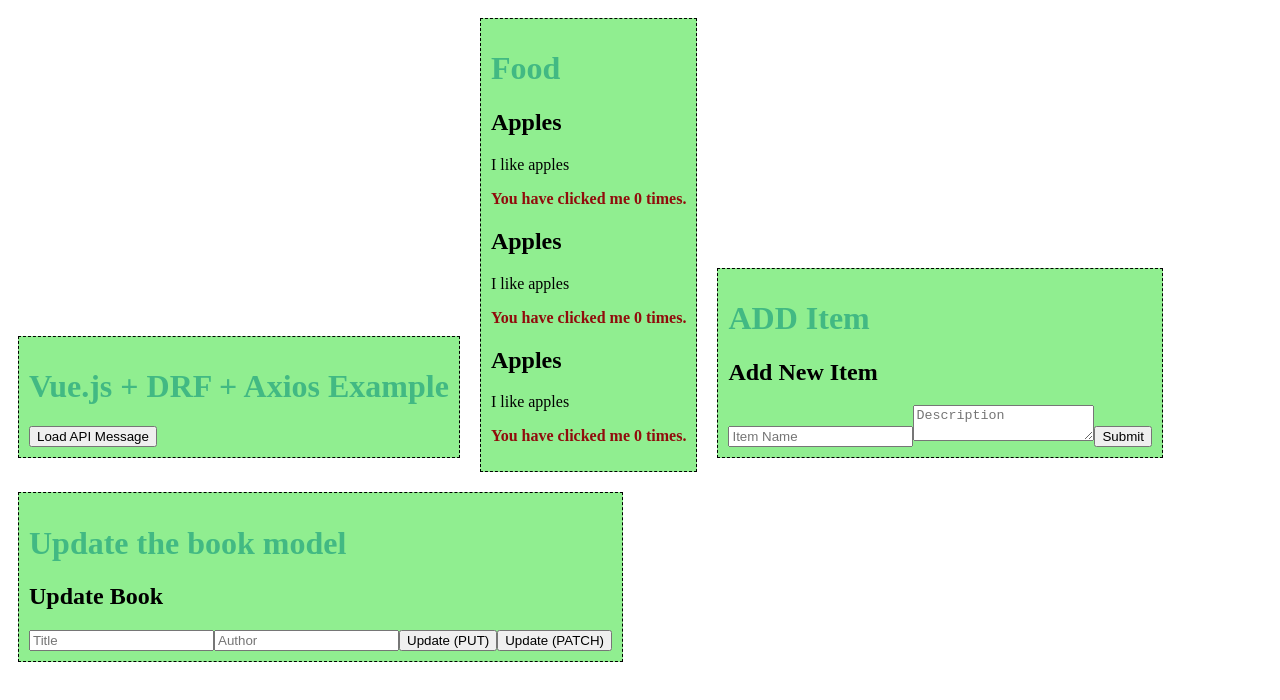
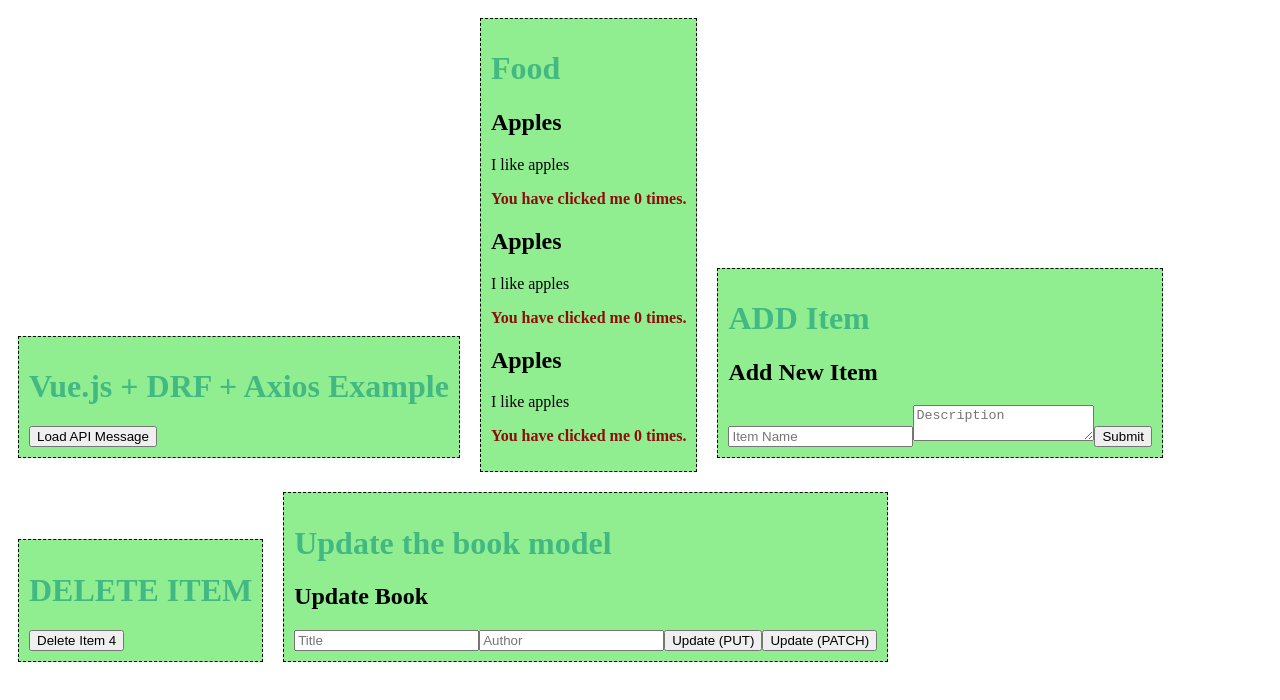
Before and after one commit to Carepred009/Django-REST-Framework-Practice, a Vue app in the folder frontend/myprojectvue/: page / in a window 1280 px wide. Shown: the top 700 px of the page. Built offline with nearby package versions, Linux system fonts and the light colour scheme.

Commit message:
Delete in DRF VUE axios

```diff
--- a/frontend/myprojectvue/src/App.vue
+++ b/frontend/myprojectvue/src/App.vue
@@ -24,6 +24,12 @@
    <add-item/>
 
   </div>
+
+  <div>
+  <h1>DELETE ITEM</h1>
+    <delete-item/>
+  </div>
+
 
 
 <!-- for PATCH-PUT DRF-Vue-axios -->
--- /dev/null
+++ b/frontend/myprojectvue/src/components/DeleteItem.vue
@@ -0,0 +1,25 @@
+<template>
+  <div>
+    <button @click="deleteItem(4)">Delete Item 4</button>
+  </div>
+</template>
+
+<script>
+import axios from "axios";
+
+export default {
+  methods: {
+    deleteItem(id) {
+      axios
+        .delete(`http://localhost:8000/item-delete/${id}/`)
+        .then((response) => {
+          console.log("Deleted successfully:", response);
+          alert("Item deleted!");
+        })
+        .catch((error) => {
+          console.error("Delete error:", error);
+        });
+    },
+  },
+};
+</script>
--- a/frontend/myprojectvue/src/main.js
+++ b/frontend/myprojectvue/src/main.js
@@ -9,6 +9,9 @@ import AddItem from './components/AddItem.vue'
 //for PATCH-PUT DRF-Vue-axios
 import UpdateBook from './components/UpdateBook.vue'
 
+//for delete PATCH-PUT DRF-Vue-axios
+import DeleteItem from './components/DeleteItem.vue'
+
 import router from './router'
 
 
@@ -18,6 +21,9 @@ const app = createApp(App)
 app.component('food-item', FoodItem)
 app.component('add-item', AddItem)
 
+//for //for delete PATCH-PUT DRF-Vue-axios
+app.component('delete-item', DeleteItem)
+
 //for PATCH-PUT DRF-Vue-axios
 app.component('update-book',UpdateBook)
 
```
Also changed, not shown: 2 other files (tests, documents, lock files or other folders).
